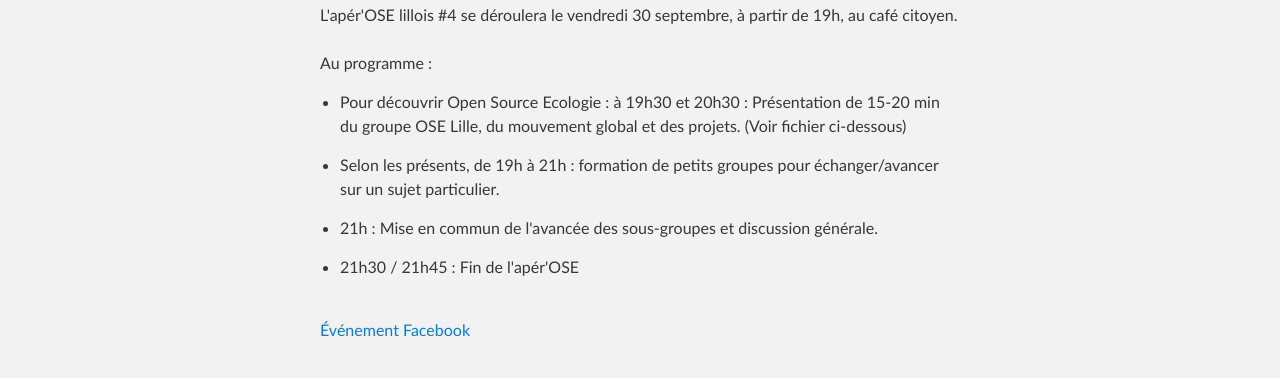
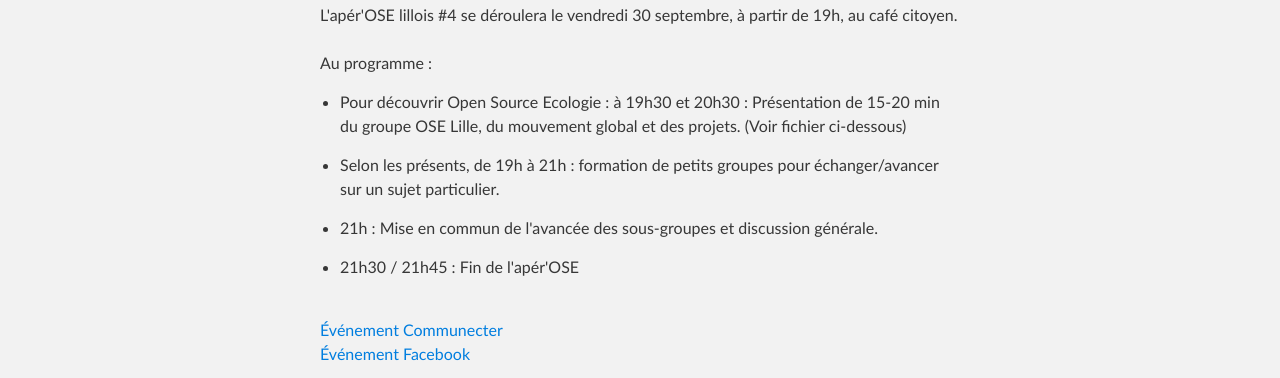
Before and after one commit to OSE-Lille/aper, a plain HTML site: page index.html in a window 1280 px wide. Shown: the part 346-724 px from the top of the page. Drawn offline with Linux system fonts and the light colour scheme; grey boxes are pictures that could not be loaded.

Commit message:
ajout lien communecter apér'OSE #4

```diff
--- a/index.html
+++ b/index.html
@@ -40,6 +40,8 @@ Au programme :
 </ul>
     <!--
 <p><a href="https://www.communecter.org/#event.detail.id.57b7187440bb4e754ee9f6e1" target="_blank">Événement Communecter</a>    -->
+<br/>
+<a href="https://www.communecter.org/#event.detail.id.57d4350240bb4e413eaa4154" target="_blank">Événement Communecter</a>
 <br/>
 <a href="https://www.facebook.com/events/1577338419238712/" target="_blank">Événement Facebook</a>
 <br/><br/>
```
